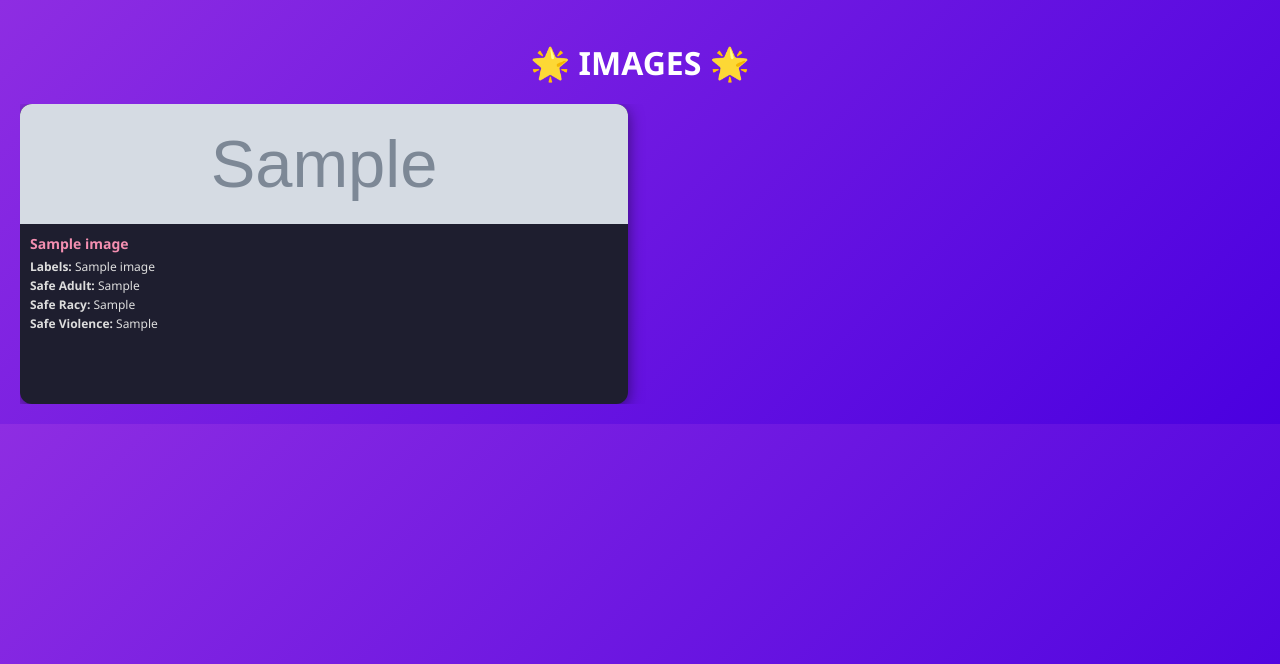
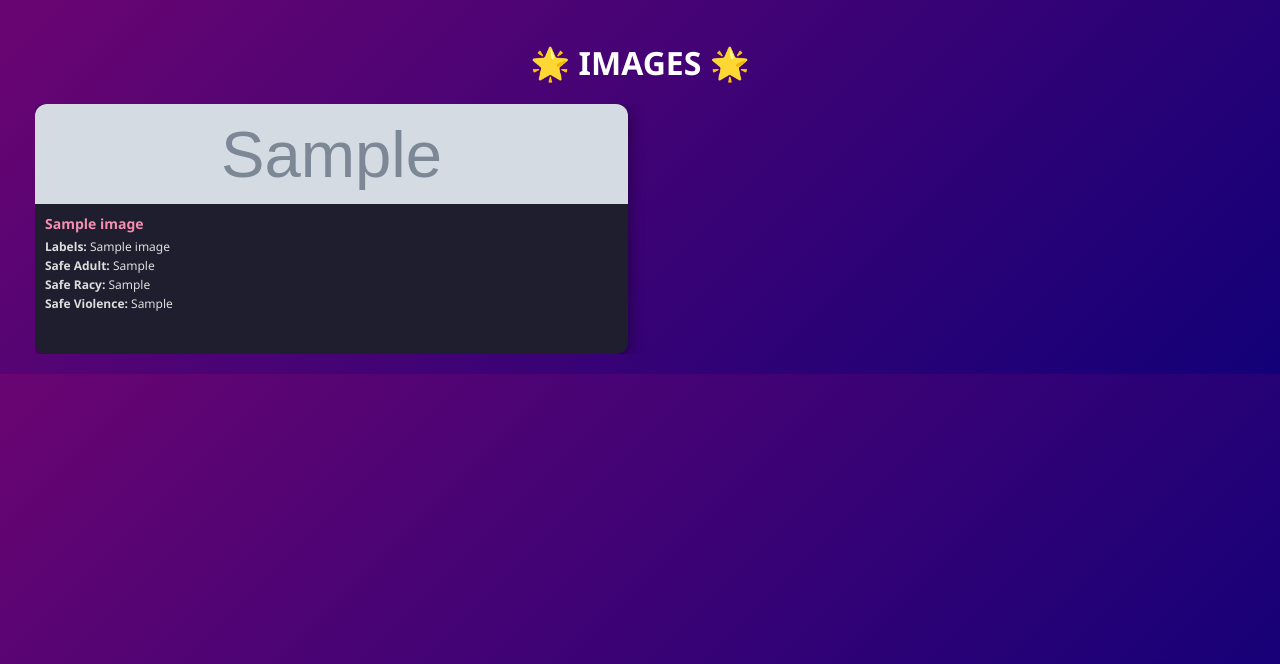
Before and after one commit to LauraC360/ImageSearch_WebApp, a Flask app: template templates/images.html in a window 1280 px wide. Shown: the top 664 px of the page. Run offline with Flask 3, Linux system fonts and the light colour scheme; the template is opened without the code that fills it: most values are stand-ins (such as "Sample title", 1, 10 or a date in 2020); grey boxes marked "Sample" are stand-in pictures.

Commit message:
fixed image size ... again

```diff
--- a/templates/images.html
+++ b/templates/images.html
@@ -17,41 +17,55 @@
             text-align: center;
             margin-bottom: 20px;
         }
-        .gallery {
+        .results, .gallery {
             display: grid;
             grid-template-columns: repeat(2, 1fr);
             gap: 15px;
             max-height: 80vh;
             overflow-y: auto;
             padding-right: 10px;
+            max-width: 1200px;  /* NEW: limit total width */
+            margin: 0 auto;     /* NEW: center the grid */
         }
-        .card {
+
+        .result-card, .card {
             background: #1e1e2f;
             border-radius: 12px;
             box-shadow: 0 4px 15px rgba(0,0,0,0.5);
             overflow: hidden;
-            height: 300px;
+            height: 250px;       /* smaller height */
             display: flex;
             flex-direction: column;
         }
-        .card img {
+
+        .result-card img, .card img {
             width: 100%;
-            max-height: 120px;
+            max-height: 100px;
             object-fit: cover;
         }
-        .card-content {
+
+        .card-content, .result-card {
             padding: 10px;
             overflow-y: auto;
         }
-        .card-content h3 {
+
+        .result-card p, .card-content p {
+            margin: 2px 0;
+            font-size: 12px;
+            color: #ddd;
+        }
+
+        .card-content h3, .result-card p strong {
             margin: 0 0 5px;
             color: #f48fb1;
             font-size: 14px;
         }
-        .card-content p {
-            margin: 2px 0;
-            font-size: 12px;
-            color: #ddd;
+
+        body {
+            font-family: 'Segoe UI', Tahoma, Geneva, Verdana, sans-serif;
+            background: linear-gradient(135deg, #6a0572 0%, #120078 100%);
+            margin: 0;
+            padding: 20px;
         }
     </style>
 </head>
```
Also changed, not shown: templates/search_results.html (+25 -14 lines).
